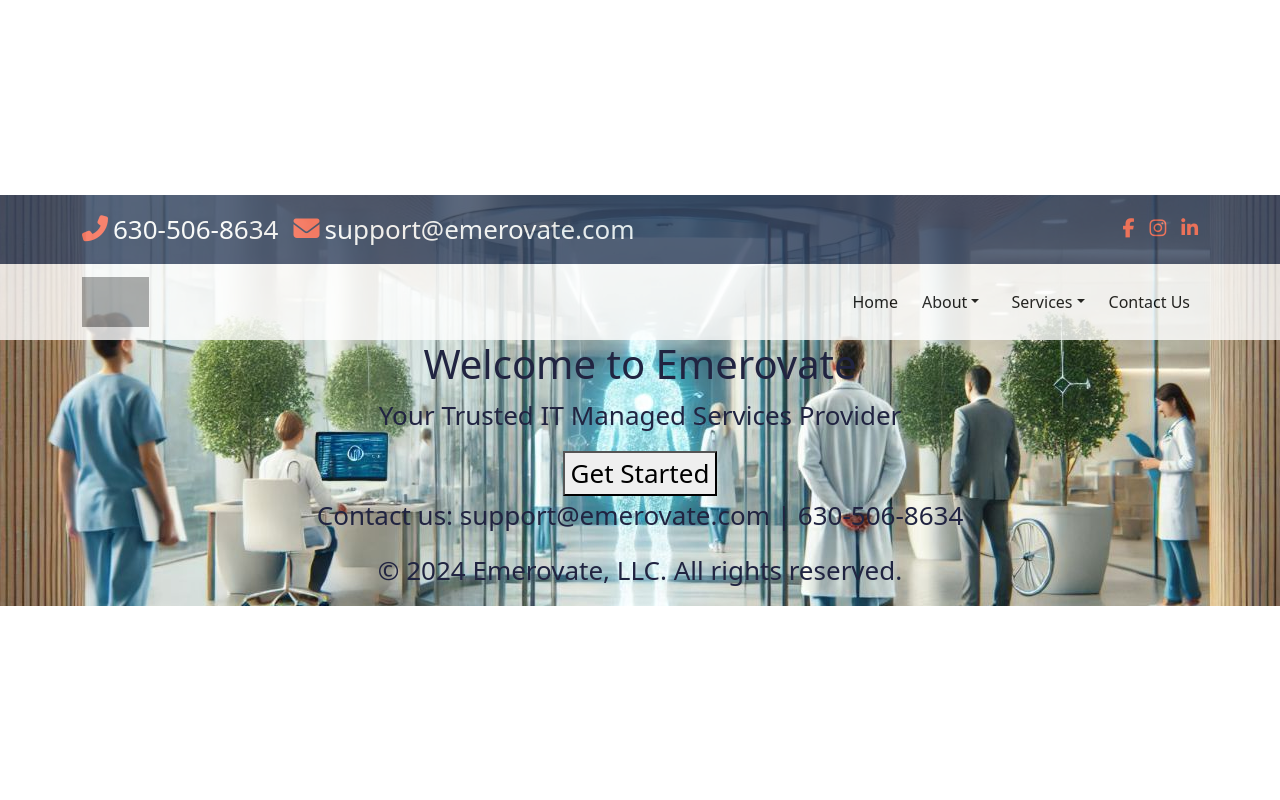
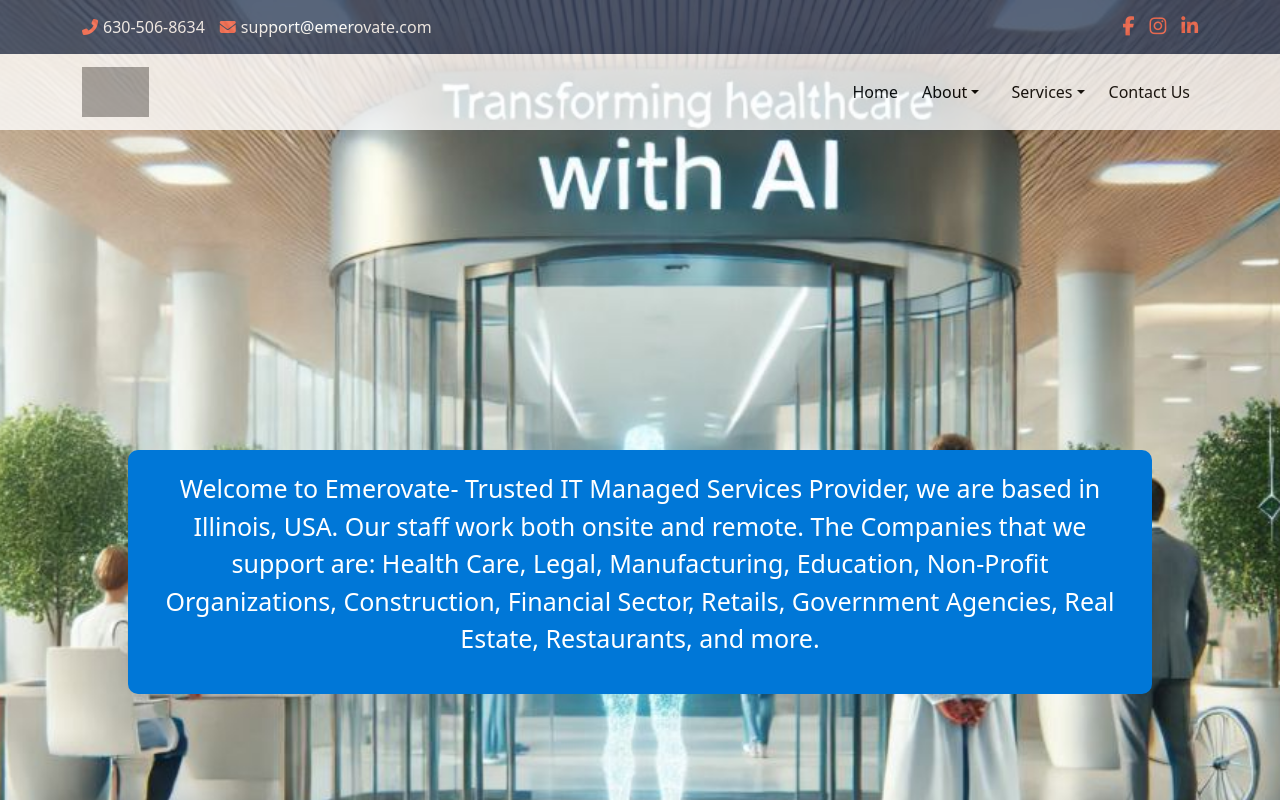
Before and after one commit to Sireesha024/esjare, a React (Create React App) app: page / in a window 1280 px wide. Shown: the top 800 px of the page. Built offline with nearby package versions, Linux system fonts and the light colour scheme; grey boxes are pictures that could not be loaded.

Commit message:
image and home page styling

```diff
--- a/src/components/HeroSection.jsx
+++ b/src/components/HeroSection.jsx
@@ -1,11 +1,14 @@
 import React from 'react';
+import './../css/heroSection.css'
 
 const HeroSection = () => {
   return (
-    <section id="home">
-      <h1>Welcome to Emerovate</h1>
-      <p>Your Trusted IT Managed Services Provider</p>
-      <button>Get Started</button>
+    <section className="home">
+      <div className="description">
+        <p>
+          Welcome to Emerovate- Trusted IT Managed Services Provider, we are based in Illinois, USA. Our staff work both onsite and remote. The Companies that we support are: Health Care, Legal, Manufacturing, Education, Non-Profit Organizations, Construction, Financial Sector, Retails, Government Agencies, Real Estate, Restaurants, and more.
+        </p>
+      </div>
     </section>
   );
 }
--- /dev/null
+++ b/src/css/heroSection.css
@@ -0,0 +1,12 @@
+.home {
+  background-color: #0077D7;
+  margin: 25% 10% 20% 10%;
+  border-radius: 10px;
+  width: 80%;
+}
+.home .description {
+  color: #fff;
+  align-items: center;
+  font-size: 25px;
+  padding: 20px;
+}/*# sourceMappingURL=heroSection.css.map */
--- /dev/null
+++ b/src/css/heroSection.scss
@@ -0,0 +1,13 @@
+.home {
+    background-color: #0077D7;
+    margin: 25% 10% 20% 10%;
+    border-radius: 10px;
+    width: 80%;
+
+    .description {
+        color: #fff;
+        align-items: center;
+        font-size: 25px;
+        padding: 20px;
+    }
+}
--- a/src/css/homePage.css
+++ b/src/css/homePage.css
@@ -1,4 +1,10 @@
 .homePage {
     background: url('./../assets/backgroundImage.jpeg') no-repeat center center;
+    background-size: cover;
     width: 100%;
+    top: 0;
+    left: 0;
+    height: auto;
+    z-index: 0;
+    position: relative;
 }
--- a/src/css/navbar.css
+++ b/src/css/navbar.css
@@ -12,6 +12,7 @@
   color: #fff;
 }
 .top-navbar .contact-info .phone, .top-navbar .contact-info .email {
+  font-size: medium;
   display: flex;
   align-items: center;
   gap: 5px;
--- a/src/css/navbar.scss
+++ b/src/css/navbar.scss
@@ -12,6 +12,7 @@
       color: #fff;
 
       .phone, .email {
+        font-size: medium;
         display: flex;
         align-items: center;
         gap: 5px;
```
Also changed, not shown: 2 other files (tests, documents, lock files or other folders).
